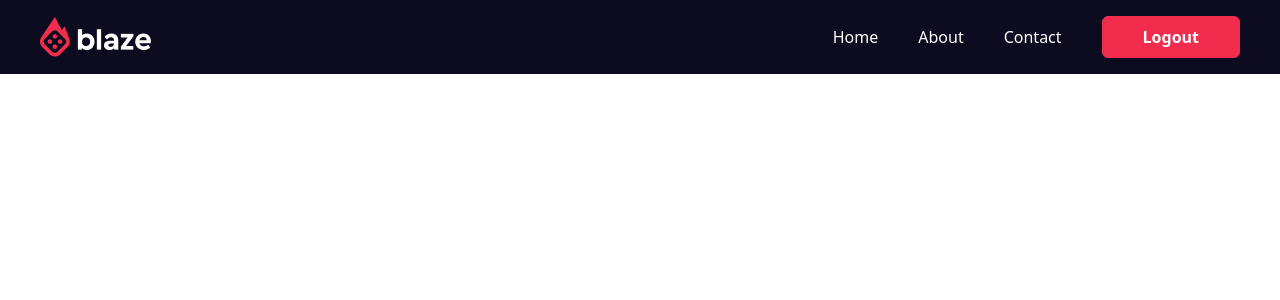
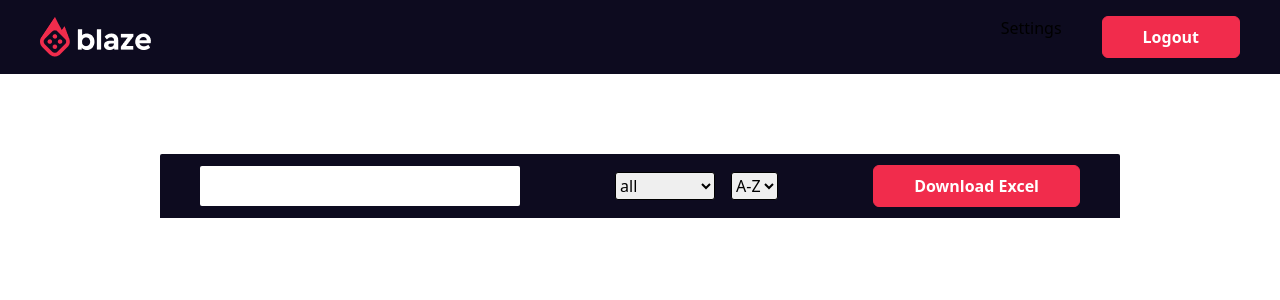
Before and after one commit to TomasSorgetti/challenge-n365-client, a React (Vite) app: page /home in a window 1280 px wide. Shown: the top 300 px of the page. Built offline with nearby package versions, Linux system fonts and the light colour scheme; sample sign-in values are in the browser's storage.

Commit message:
excel export working

```diff
--- a/package.json
+++ b/package.json
@@ -11,6 +11,7 @@
   },
   "dependencies": {
     "axios": "^1.6.8",
+    "lodash": "^4.17.21",
     "react": "^18.2.0",
     "react-dom": "^18.2.0",
     "react-router-dom": "^6.22.3"
--- a/src/App.jsx
+++ b/src/App.jsx
@@ -4,6 +4,7 @@ import Home from "./pages/home/Home";
 import Login from "./pages/login/Login";
 import Register from "./pages/register/Register";
 import { ProtectedLoginRoute, ProtectedRoutes } from "./utils/ProtectedRoutes";
+import ErrorPage from "./pages/error/ErrorPage";
 
 function App() {
   return (
@@ -15,6 +16,7 @@ function App() {
       <Route element={<ProtectedRoutes />}>
         <Route path="/home" element={<Home />} />
       </Route>
+      <Route path="*" element={<ErrorPage />} />
     </Routes>
   );
 }
--- a/src/components/navigation/Navigation.jsx
+++ b/src/components/navigation/Navigation.jsx
@@ -9,36 +9,13 @@ const Navigation = () => {
     navigate("/");
   };
 
-  const links = [
-    {
-      label: "Home",
-      path: "/home",
-    },
-    {
-      label: "About",
-      path: "/about",
-    },
-    {
-      label: "Contact",
-      path: "/contact",
-    },
-  ];
-
   return (
     <div className="w-full bg-primary flex items-center justify-between px-10 py-4">
       <Link>
         <img src={logo} alt="blaze logo" />
       </Link>
       <div className="flex gap-10">
-        <ul className="flex gap-10 text-white items-center">
-          {links?.map(({ label, path }, key) => (
-            <li key={key}>
-              <Link to={path} className="hover:font-bold">
-                {label}
-              </Link>
-            </li>
-          ))}
-        </ul>
+        <Link to={"/settings"}>Settings</Link>
         <Button label={"Logout"} handleClick={handleClick} />
       </div>
     </div>
--- /dev/null
+++ b/src/components/searchbar/Searchbar.jsx
@@ -0,0 +1,72 @@
+import { URL_BASE } from "../../utils/constants";
+import Button from "../button/Button";
+import axios from "axios";
+
+const Searchbar = ({ search, setSearch }) => {
+  const handleChange = (event) => {
+    const property = event.target.name;
+    const value = event.target.value;
+
+    setSearch({ ...search, [property]: value });
+  };
+
+  const handleDownload = async (event) => {
+    event.preventDefault();
+    const URL = `${URL_BASE}/payments/exportToExcel`;
+    const token = localStorage.getItem("token");
+    try {
+      const response = await axios.get(URL, {
+        headers: {
+          authorization: `${token}`,
+        },
+        responseType: "blob",
+      });
+      const blob = new Blob([response.data]);
+      const downloadUrl = window.URL.createObjectURL(blob);
+      const link = document.createElement("a");
+      link.href = downloadUrl;
+      link.setAttribute("download", "payment_list.xlsx");
+      document.body.appendChild(link);
+      link.click();
+      link.remove();
+    } catch (error) {
+      console.error("Error to download excel:", error);
+    }
+  };
+
+  return (
+    <div className="h-16 bg-primary flex items-center justify-between px-10 rounded-t-sm">
+      <input
+        className="h-10 rounded-sm w-80"
+        type="text"
+        onChange={handleChange}
+        name="name"
+        value={search.name}
+      />
+      <div className="flex gap-4">
+        <select
+          onChange={handleChange}
+          name="filter"
+          className="border-[1px] border-black rounded-[3px] h-7"
+        >
+          <option value="all">all</option>
+          <option value="amount">amount</option>
+          <option value="type">type</option>
+          <option value="addressee">addressee</option>
+          <option value="date">date</option>
+        </select>
+        <select
+          onChange={handleChange}
+          name="order"
+          className="border-[1px] border-black rounded-[3px] h-7"
+        >
+          <option value="asc">A-Z</option>
+          <option value="desc">Z-A</option>
+        </select>
+      </div>
+      <Button label={"Download Excel"} handleClick={handleDownload} />
+    </div>
+  );
+};
+
+export default Searchbar;
--- /dev/null
+++ b/src/pages/error/ErrorPage.jsx
@@ -0,0 +1,8 @@
+
+const ErrorPage = () => {
+  return (
+    <div>ErrorPage</div>
+  )
+}
+
+export default ErrorPage
--- a/src/pages/home/Home.jsx
+++ b/src/pages/home/Home.jsx
@@ -1,10 +1,53 @@
+import { useEffect, useState } from "react";
 import Navigation from "../../components/navigation/Navigation";
+import Searchbar from "../../components/searchbar/Searchbar";
+import axios from "axios";
+import { URL_BASE } from "../../utils/constants";
+import { debounce } from "lodash";
 
 const Home = () => {
+  const [data, setData] = useState(null);
+  const [search, setSearch] = useState({
+    name: "",
+    filter: "all",
+    order: "asc",
+    page: 1,
+  });
+
+  useEffect(() => {
+    // const getData = async () => {
+    //   const URL = `${URL_BASE}/payments?filter=${search.filter}&order=${search.order}&name=${search.name}`;
+    //   const token = localStorage.getItem("token");
+    //   await axios(URL, null, {
+    //     headers: {
+    //       authorization: `${token}`,
+    //     },
+    //   }).then((response) => {
+    //     if (!response) console.log("error fetching data");
+    //     else {
+    //       console.log(response);
+    //       setData(response.data);
+    //     }
+    //   });
+    // };
+    // debounce for delay the fetch and do not make to much requests
+    // const debouncedGetData = debounce(getData, 300);
+    // debouncedGetData();
+    // return () => {
+    //   debouncedGetData.cancel();
+    // };
+  }, [search]);
+
   return (
-    <>
+    <main className="h-screen">
       <Navigation />
-    </>
+      <section className="mx-40 my-20">
+        <Searchbar search={search} setSearch={setSearch} />
+      </section>
+      {data?.map((item) => (
+        <div key={item}>{item}</div>
+      ))}
+    </main>
   );
 };
 
```
Also changed, not shown: 1 other file (tests, documents, lock files or other folders).
